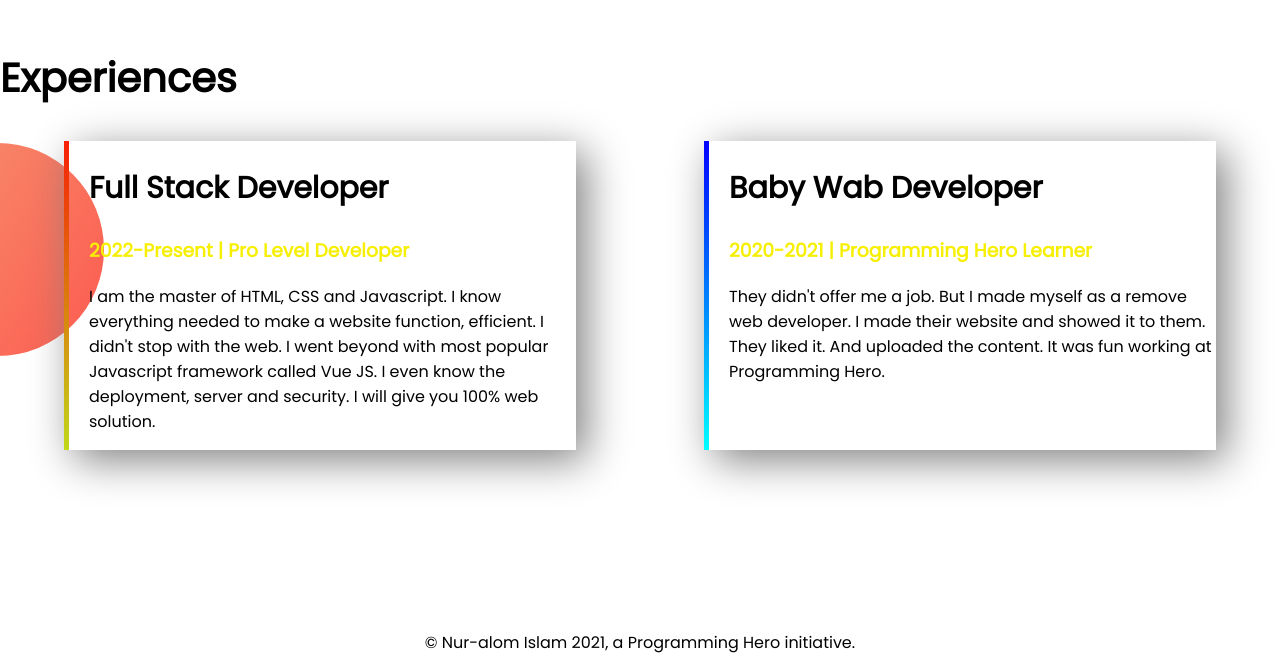
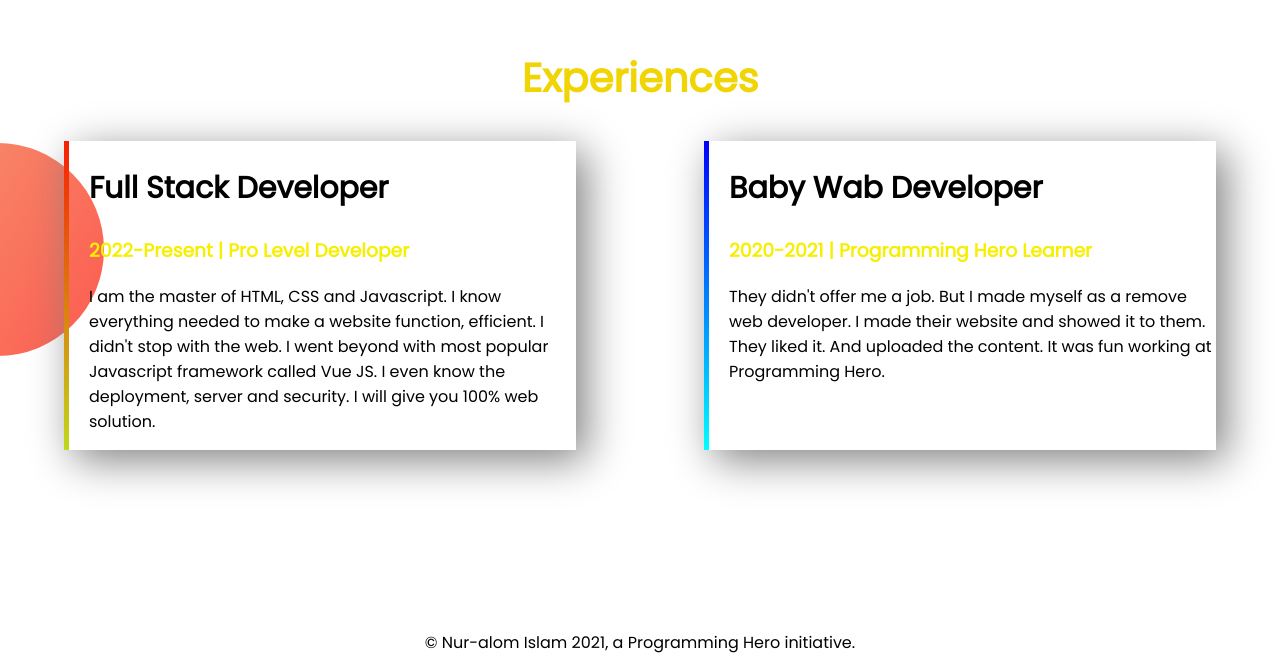
Before and after one commit to Nur-Alom/Developer-nur, a plain HTML site: page index.html in a window 1280 px wide. Shown: the part 1379-2050 px from the top of the page. Drawn offline with Linux system fonts and the light colour scheme.

Commit message:
class added

```diff
--- a/index.html
+++ b/index.html
@@ -49,7 +49,7 @@
 
 
     <section class="Experience">
-        <h1>Experiences</h1>
+        <h1 class="mid">Experiences</h1>
 
         <div class="flex-contin">
             <div id="full-stack" class="experience-item">
--- a/style.css
+++ b/style.css
@@ -66,3 +66,7 @@ h2{
 footer p{
     text-align: center;
 }
+.mid{
+    text-align: center;
+    color: #f0d404;
+}
```
